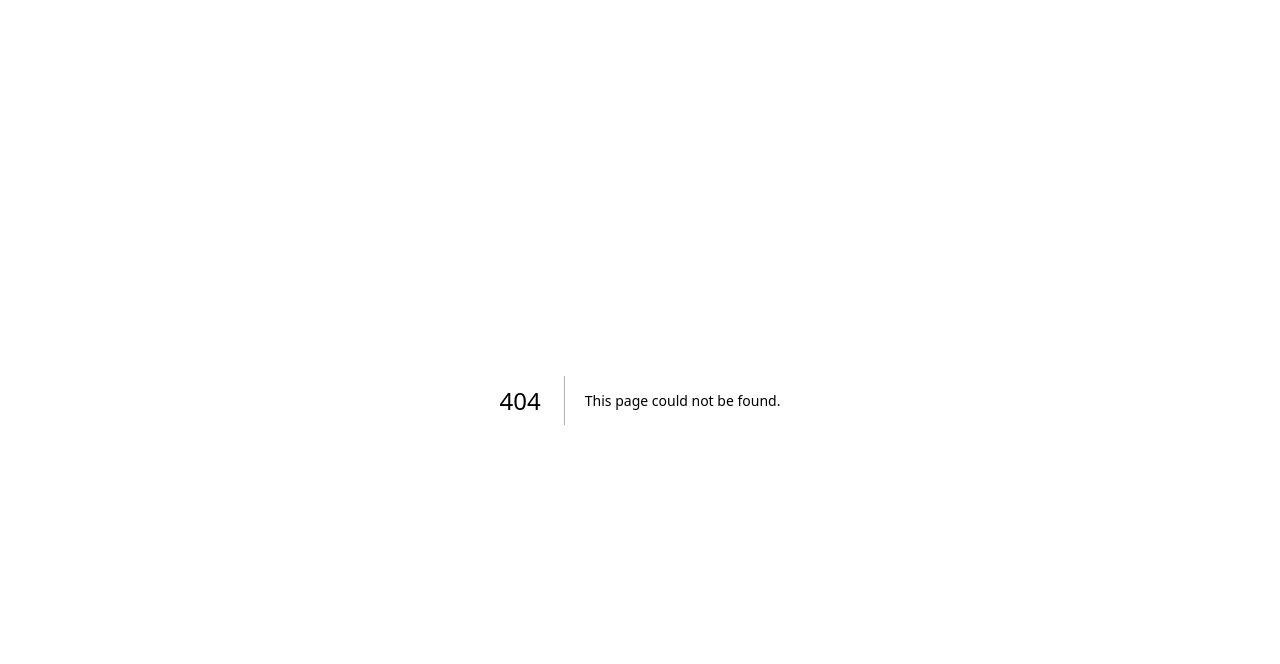
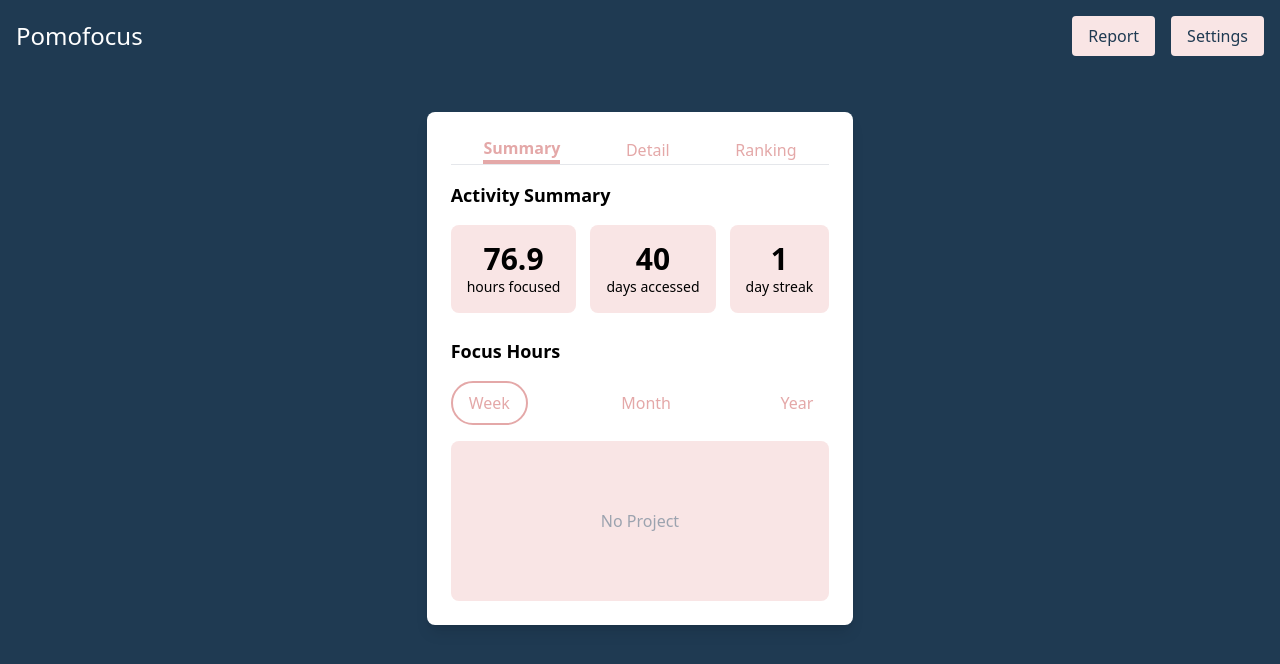
Before and after one commit to frypan05/SIH24, a Next.js app in the folder sih/: page /progress in a window 1280 px wide. Before the commit this address had no page. Shown: the top 664 px of the page. Built offline with nearby package versions, Linux system fonts and the light colour scheme.

Commit message:
signup works well

```diff
--- a/sih/package.json
+++ b/sih/package.json
@@ -16,7 +16,8 @@
     "react-sketch-canvas": "^6.2.0"
   },
   "devDependencies": {
-    "postcss": "^8",
-    "tailwindcss": "^3.4.1"
+    "autoprefixer": "^10.4.20",
+    "postcss": "^8.4.41",
+    "tailwindcss": "^3.4.10"
   }
 }
--- /dev/null
+++ b/sih/pages/progress.js
@@ -0,0 +1,58 @@
+import React from "react";
+
+const Progress = () => {
+  return (
+    <div className="min-h-screen bg-[#1f3a52] flex flex-col items-center">
+      {/* Navbar */}
+      <header className="w-full flex justify-between items-center p-4 bg-[#1f3a52]">
+        <h1 className="text-white text-2xl">Pomofocus</h1>
+        <div className="flex gap-4">
+          <button className="bg-[#f9e5e5] text-[#1f3a52] px-4 py-2 rounded">Report</button>
+          <button className="bg-[#f9e5e5] text-[#1f3a52] px-4 py-2 rounded">Settings</button>
+        </div>
+      </header>
+
+      {/* Content */}
+      <div className="bg-white w-11/12 md:w-3/5 lg:w-1/3 mt-10 rounded-lg shadow-lg p-6">
+        {/* Tabs */}
+        <div className="flex justify-around mb-4 border-b">
+          <button className="text-[#e4a8a8] font-bold border-b-4 border-[#e4a8a8]">Summary</button>
+          <button className="text-[#e4a8a8]">Detail</button>
+          <button className="text-[#e4a8a8]">Ranking</button>
+        </div>
+
+        {/* Activity Summary */}
+        <h2 className="text-lg font-bold mb-4">Activity Summary</h2>
+        <div className="flex justify-between mb-6">
+          <div className="flex flex-col items-center bg-[#f9e5e5] p-4 rounded-lg">
+            <p className="text-3xl font-bold">76.9</p>
+            <p className="text-sm">hours focused</p>
+          </div>
+          <div className="flex flex-col items-center bg-[#f9e5e5] p-4 rounded-lg">
+            <p className="text-3xl font-bold">40</p>
+            <p className="text-sm">days accessed</p>
+          </div>
+          <div className="flex flex-col items-center bg-[#f9e5e5] p-4 rounded-lg">
+            <p className="text-3xl font-bold">1</p>
+            <p className="text-sm">day streak</p>
+          </div>
+        </div>
+
+        {/* Focus Hours */}
+        <h2 className="text-lg font-bold mb-4">Focus Hours</h2>
+        <div className="flex items-center justify-between mb-4">
+          <button className="px-4 py-2 border-2 border-[#e4a8a8] text-[#e4a8a8] rounded-full">Week</button>
+          <button className="px-4 py-2 text-[#e4a8a8]">Month</button>
+          <button className="px-4 py-2 text-[#e4a8a8]">Year</button>
+        </div>
+
+        {/* Chart Placeholder */}
+        <div className="bg-[#f9e5e5] h-40 rounded-lg flex justify-center items-center">
+          <p className="text-gray-400">No Project</p>
+        </div>
+      </div>
+    </div>
+  );
+};
+
+export default Progress;
--- a/sih/pages/signup.js
+++ b/sih/pages/signup.js
@@ -21,7 +21,7 @@
       });
       if (response.ok) {
         // Successful signup, redirect to login page
-        window.location.href = "/login";
+        window.location.href = "/progress";
       } else {
         console.error("Signup failed");
       }
--- /dev/null
+++ b/sih/postcss.config.js
@@ -0,0 +1,6 @@
+module.exports = {
+  plugins: {
+    tailwindcss: {},
+    autoprefixer: {},
+  },
+}
--- a/sih/styles/globals.css
+++ b/sih/styles/globals.css
@@ -1,6 +1,8 @@
+/* styles/globals.css */
 @tailwind base;
 @tailwind components;
 @tailwind utilities;
+
 
 :root {
   --foreground-rgb: 0, 0, 0;
```
Also changed, not shown: 1 other file (tests, documents, lock files or other folders).
